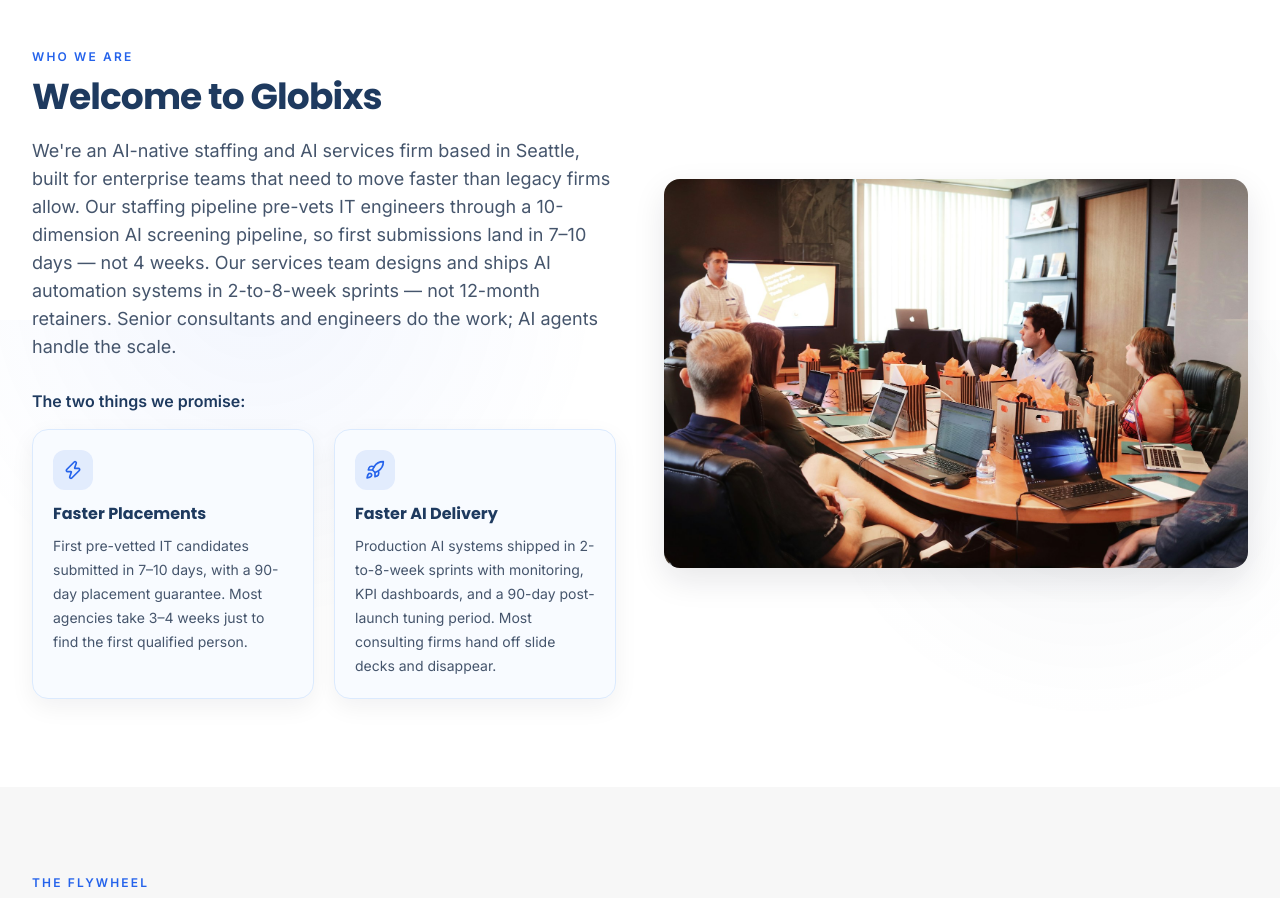
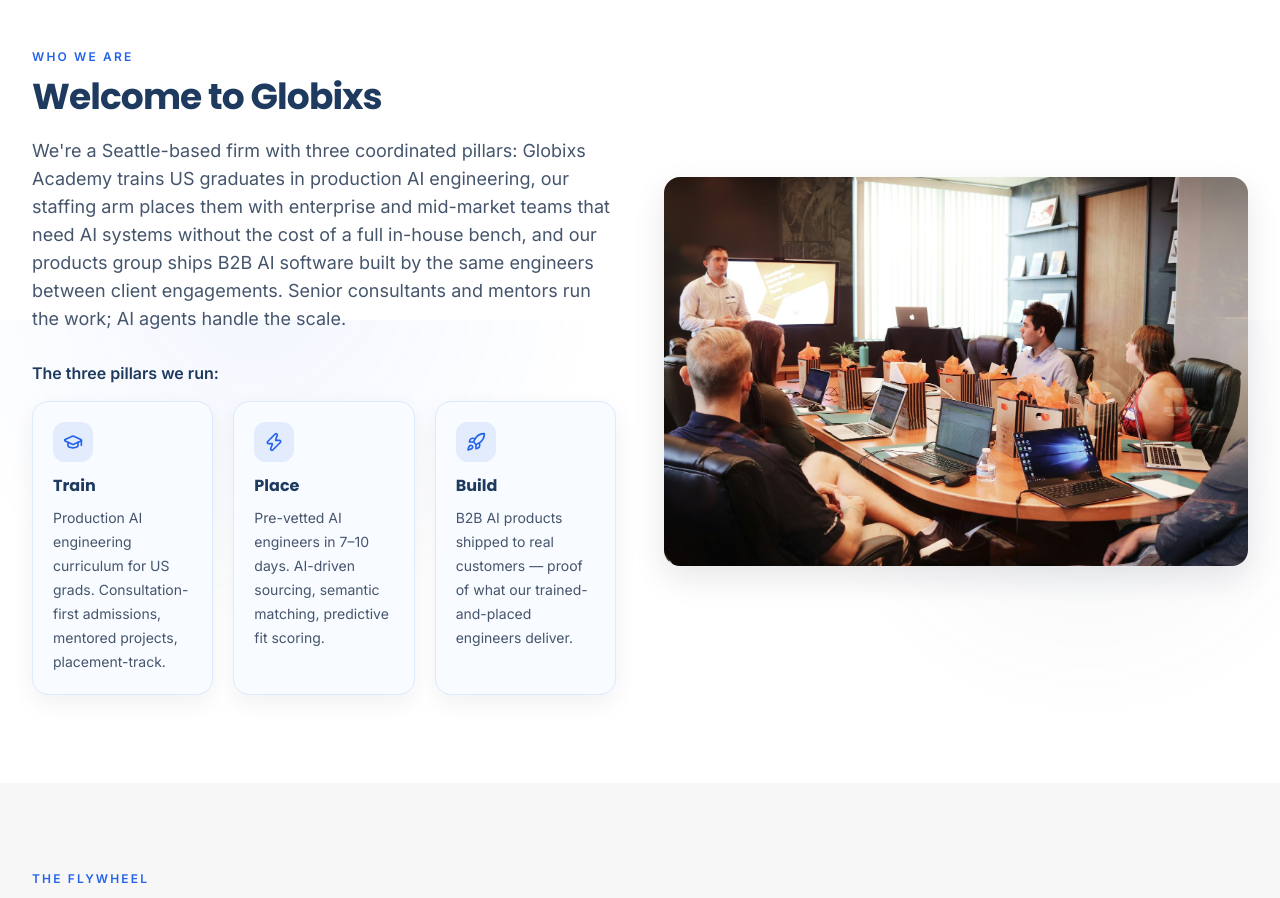
Before and after one commit to Rajsai1609/Globixs-website, a Next.js app: page / in a window 1280 px wide. Shown: the part 2880-3778 px from the top of the page. Built offline with nearby package versions, Linux system fonts and the light colour scheme.

Commit message:
home: welcome section aligned with three-pillar positioning

```diff
--- a/src/components/home/WelcomeSection.tsx
+++ b/src/components/home/WelcomeSection.tsx
@@ -1,19 +1,25 @@
 import Image from "next/image";
-import { Zap, Rocket } from "lucide-react";
+import { GraduationCap, Zap, Rocket } from "lucide-react";
 import { Reveal } from "@/components/animations/reveal";
 
 const pillars = [
   {
+    Icon: GraduationCap,
+    title: "Train",
+    description:
+      "Production AI engineering curriculum for US grads. Consultation-first admissions, mentored projects, placement-track.",
+  },
+  {
     Icon: Zap,
-    title: "Faster Placements",
+    title: "Place",
     description:
-      "First pre-vetted IT candidates submitted in 7–10 days, with a 90-day placement guarantee. Most agencies take 3–4 weeks just to find the first qualified person.",
+      "Pre-vetted AI engineers in 7–10 days. AI-driven sourcing, semantic matching, predictive fit scoring.",
   },
   {
     Icon: Rocket,
-    title: "Faster AI Delivery",
+    title: "Build",
     description:
-      "Production AI systems shipped in 2-to-8-week sprints with monitoring, KPI dashboards, and a 90-day post-launch tuning period. Most consulting firms hand off slide decks and disappear.",
+      "B2B AI products shipped to real customers — proof of what our trained-and-placed engineers deliver.",
   },
 ];
 
@@ -30,17 +36,12 @@
               Welcome to Globixs
             </h2>
             <p className="mt-5 text-base leading-7 text-slate-600 sm:text-lg">
-              We&apos;re an AI-native staffing and AI services firm based in Seattle, built for
-              enterprise teams that need to move faster than legacy firms allow. Our staffing
-              pipeline pre-vets IT engineers through a 10-dimension AI screening pipeline, so first
-              submissions land in 7–10 days — not 4 weeks. Our services team designs and ships AI
-              automation systems in 2-to-8-week sprints — not 12-month retainers. Senior
-              consultants and engineers do the work; AI agents handle the scale.
+              We&apos;re a Seattle-based firm with three coordinated pillars: Globixs Academy trains US graduates in production AI engineering, our staffing arm places them with enterprise and mid-market teams that need AI systems without the cost of a full in-house bench, and our products group ships B2B AI software built by the same engineers between client engagements. Senior consultants and mentors run the work; AI agents handle the scale.
             </p>
             <p className="mt-7 text-base font-semibold text-heading">
-              The two things we promise:
+              The three pillars we run:
             </p>
-            <div className="mt-4 grid gap-5 sm:grid-cols-2">
+            <div className="mt-4 grid gap-5 sm:grid-cols-3">
               {pillars.map((pillar) => (
                 <article key={pillar.title} className="premium-card p-5">
                   <div className="flex h-10 w-10 items-center justify-center rounded-xl bg-accent/10">
```
